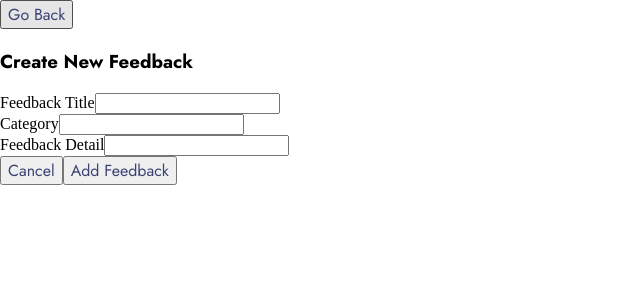
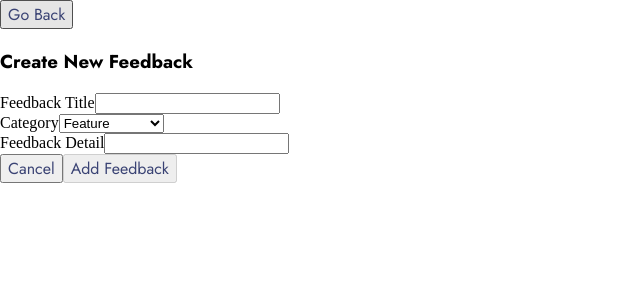
Before and after one commit to younessbennaj/product-feedback-app, a React (Create React App) app: page /add-suggestion in a window 1280 px wide. Shown: the top 300 px of the page, without its empty margins (0-640 px from the left). Built offline with nearby package versions, Linux system fonts and the light colour scheme; no server answers.

Commit message:
pass all functionnal tests

```diff
--- a/package.json
+++ b/package.json
@@ -11,6 +11,7 @@
     "@types/react": "^18.0.0",
     "@types/react-dom": "^18.0.0",
     "axios": "^0.27.2",
+    "formik": "^2.2.9",
     "react": "^18.0.0",
     "react-dom": "^18.0.0",
     "react-router-dom": "^6.3.0",
--- a/src/App.tsx
+++ b/src/App.tsx
@@ -1,15 +1,51 @@
-import React from 'react'
+import axios from 'axios'
+import React, { useEffect, useState } from 'react'
 import { BrowserRouter, Route, Routes } from 'react-router-dom'
 
 import { SuggestionsFormPage } from './pages/SuggestionsFormPage'
 import { SuggestionsPage } from './pages/SuggestionsPage'
+import { ProductFeedbackType, RequestProductFeedbackType } from './types'
 
 function App() {
+  const [sortedSuggestions, setSortedSuggestions] = useState<
+    ProductFeedbackType[]
+  >([])
+
+  useEffect(() => {
+    axios.get<RequestProductFeedbackType>('/product-feedbacks').then((res) => {
+      const productFeedbackFiltredBySuggestionStatus = res.data.data.filter(
+        (suggestion: ProductFeedbackType) => {
+          return suggestion.status === 'suggestion'
+        }
+      )
+
+      const productFeedbackFiltredBySuggestionStatusSortedByScore = [
+        ...productFeedbackFiltredBySuggestionStatus,
+      ].sort((a, b) => {
+        return b.upvotes - a.upvotes
+      })
+
+      setSortedSuggestions(
+        productFeedbackFiltredBySuggestionStatusSortedByScore
+      )
+    })
+  }, [])
+
+  const addNewSuggestion = (suggestion: ProductFeedbackType) => {
+    setSortedSuggestions([...sortedSuggestions, suggestion])
+  }
+
   return (
     <BrowserRouter>
       <Routes>
-        <Route element={<SuggestionsPage />} path='/' />
-        <Route element={<SuggestionsFormPage />} path='/add-suggestion' />
+        <Route
+          element={<SuggestionsPage sortedSuggestions={sortedSuggestions} />}
+          path='/'
+        />
+        <Route
+          element={<SuggestionsFormPage addNewSuggestion={addNewSuggestion} />}
+          path='/add-suggestion'
+        />
       </Routes>
     </BrowserRouter>
   )
--- a/src/pages/SuggestionsFormPage.tsx
+++ b/src/pages/SuggestionsFormPage.tsx
@@ -1,32 +1,99 @@
+import axios from 'axios'
+import { Formik } from 'formik'
 import React from 'react'
+import { useNavigate } from 'react-router-dom'
 
-export const SuggestionsFormPage: React.FC = () => {
+import { ProductFeedbackType } from '../types'
+
+type FormErrorsType = {
+  category?: string
+  description?: string
+  title?: string
+}
+
+export const SuggestionsFormPage: React.FC<{
+  addNewSuggestion: (suggestion: ProductFeedbackType) => void
+}> = ({ addNewSuggestion }) => {
+  const navigate = useNavigate()
+
   return (
     <section>
-      <button>
+      <button onClick={() => navigate('/')}>
         <span>Go Back</span>
       </button>
       <h3>Create New Feedback</h3>
-      <form aria-label='suggestion-form'>
+      <Formik
+        initialValues={{ category: 'feature', description: '', title: '' }}
+        onSubmit={(values) => {
+          axios.post('/product-feedbacks', values).then((res) => {
+            addNewSuggestion(res.data.data)
+            navigate('/')
+          })
+        }}
+        validate={(values) => {
+          const errors: FormErrorsType = {}
+
+          if (!values.category) {
+            errors.category = 'Can’t be empty'
+          }
+
+          if (!values.description) {
+            errors.description = 'Can’t be empty'
+          }
+
+          if (!values.title) {
+            errors.title = 'Can’t be empty'
+          }
+
+          return errors
+        }}
+      >
+        {({ dirty, errors, handleChange, handleSubmit, isValid, values }) => {
+          return (
+            <form aria-label='suggestion-form' onSubmit={handleSubmit}>
               <div>
                 <label htmlFor='title'>Feedback Title</label>
-          <input id='title' />
+                <input
+                  id='title'
+                  name='title'
+                  onChange={handleChange}
+                  value={values.title}
+                />
               </div>
               <div>
                 <label htmlFor='category'>Category</label>
-          <input id='category' />
+                <select
+                  id='category'
+                  name='category'
+                  onChange={handleChange}
+                  value={values.category}
+                >
+                  <option value='feature'>Feature</option>
+                  <option value='ui'>UI</option>
+                  <option value='ux'>UX</option>
+                  <option value='enhancement'>Enhancement</option>
+                  <option value='bug'>Bug</option>
+                </select>
               </div>
               <div>
                 <label htmlFor='description'>Feedback Detail</label>
-          <input id='description' />
+                <input
+                  id='description'
+                  name='description'
+                  onChange={handleChange}
+                  value={values.description}
+                />
               </div>
-        <button>
+              <button onClick={() => navigate('/')}>
                 <span>Cancel</span>
               </button>
-        <button>
+              <button disabled={!dirty || !isValid} type='submit'>
                 <span>Add Feedback</span>
               </button>
             </form>
+          )
+        }}
+      </Formik>
     </section>
   )
 }
--- a/src/pages/SuggestionsPage.tsx
+++ b/src/pages/SuggestionsPage.tsx
@@ -1,36 +1,14 @@
-import axios from 'axios'
-import React, { useEffect, useState } from 'react'
+import React from 'react'
 import { useNavigate } from 'react-router-dom'
 
 import { SortedSuggestionsList } from '../components/organisms/SortedSuggestionsList'
-import { ProductFeedbackType, RequestProductFeedbackType } from '../types'
+import { ProductFeedbackType } from '../types'
 
-export const SuggestionsPage: React.FC = () => {
-  const [sortedSuggestions, setSortedSuggestions] = useState<
-    ProductFeedbackType[]
-  >([])
-
+export const SuggestionsPage: React.FC<{
+  sortedSuggestions: ProductFeedbackType[]
+}> = ({ sortedSuggestions }) => {
   const navigate = useNavigate()
 
-  useEffect(() => {
-    axios.get<RequestProductFeedbackType>('/product-feedbacks').then((res) => {
-      const productFeedbackFiltredBySuggestionStatus = res.data.data.filter(
-        (suggestion: ProductFeedbackType) => {
-          return suggestion.status === 'suggestion'
-        }
-      )
-
-      const productFeedbackFiltredBySuggestionStatusSortedByScore = [
-        ...productFeedbackFiltredBySuggestionStatus,
-      ].sort((a, b) => {
-        return b.upvotes - a.upvotes
-      })
-
-      setSortedSuggestions(
-        productFeedbackFiltredBySuggestionStatusSortedByScore
-      )
-    })
-  }, [])
   return (
     <section>
       <button
```
Also changed, not shown: 2 other files (tests, documents, lock files or other folders). Lines whose indentation alone changed are shown as unchanged.
